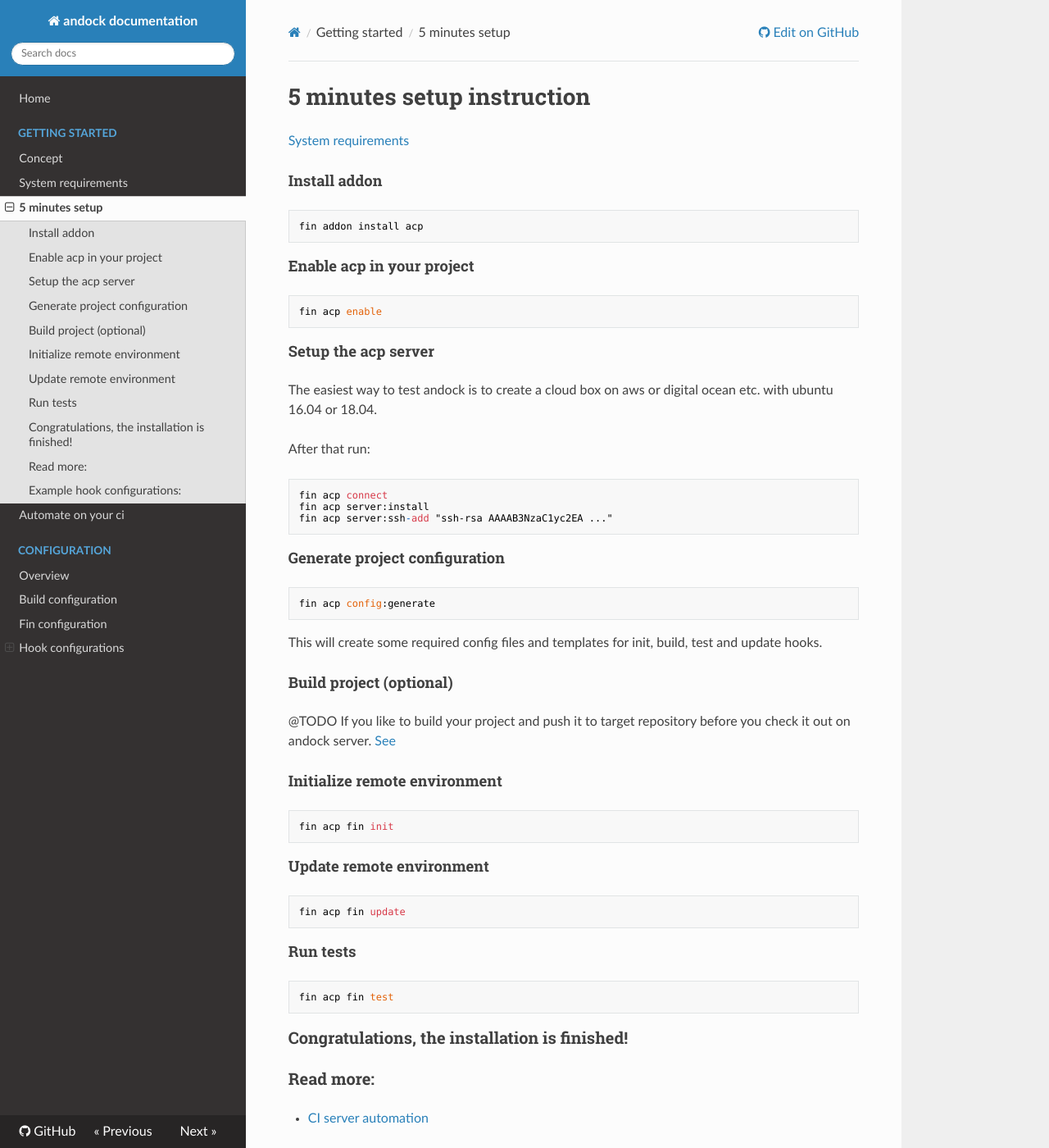
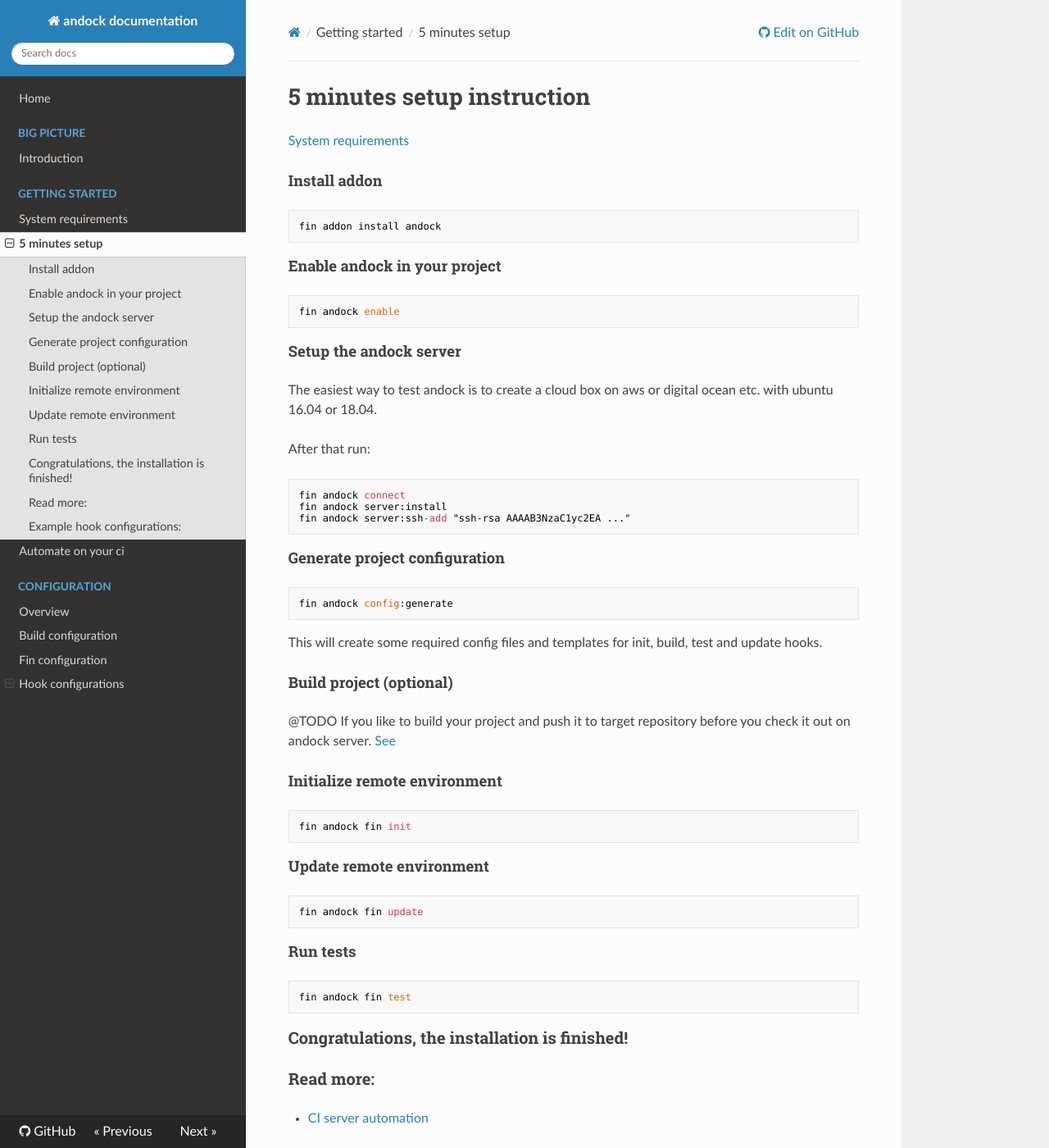
Before and after one commit to andock/andock, an MkDocs documentation site: the page built from docs/getting-started/docksal.md, in a window 1280 px wide and 1400 px high. Shown: the whole window at 82% size. Built offline with MkDocs 1.6.1, drawn with Linux system fonts in a browser that asks for light colours; nearby versions of some CDN libraries; old or Windows-style settings are respelled for this version of MkDocs.

Commit message:
Update documentation.

````diff
--- a/docs/getting-started/docksal.md
+++ b/docs/getting-started/docksal.md
@@ -4,26 +4,26 @@
 [System requirements](/system-requirements.md)
 #### Install addon
 ```
-fin addon install acp
+fin addon install andock
 ```
-#### Enable acp in your project
+#### Enable andock in your project
 ```
-fin acp enable
+fin andock enable
 ```
-#### Setup the acp server
+#### Setup the andock server
 The easiest way to test andock is to create a cloud box on aws or digital ocean etc. with ubuntu 16.04 or 18.04.
 
 After that run:
 
 ```
-fin acp connect
-fin acp server:install
-fin acp server:ssh-add "ssh-rsa AAAAB3NzaC1yc2EA ..."
+fin andock connect
+fin andock server:install
+fin andock server:ssh-add "ssh-rsa AAAAB3NzaC1yc2EA ..."
 ```
 
 #### Generate project configuration
 ```
-fin acp config:generate
+fin andock config:generate
 ```
 This will create some required config files and templates for init, build, test and update hooks.
 #### Build project (optional)
@@ -31,17 +31,17 @@
 [See](./build.md)
 #### Initialize remote environment
 ```
-fin acp fin init
+fin andock fin init
 ```
 
 #### Update remote environment
 ```
-fin acp fin update
+fin andock fin update
 ```
 
 #### Run tests
 ```
-fin acp fin test
+fin andock fin test
 ```
 
 ### Congratulations, the installation is finished!
--- a/mkdocs.yml
+++ b/mkdocs.yml
@@ -6,8 +6,9 @@
   - markdown.extensions.admonition
 pages:
   - Home: index.md
+  - Big Picture:
+    - Introduction: big-picture/introduction.md
   - Getting started:
-    - Concept: getting-started/the-software.md
     - System requirements: getting-started/system-requirements.md
     - 5 minutes setup: getting-started/docksal.md
     - Automate on your ci: getting-started/ci.md
````
Also changed, not shown: README.md (+63 -19 lines), docs/getting-started/ci.md (+0 -1 lines), docs/getting-started/the-software.md (deleted, +0 -23 lines), docs/index.md (+21 -1 lines).
